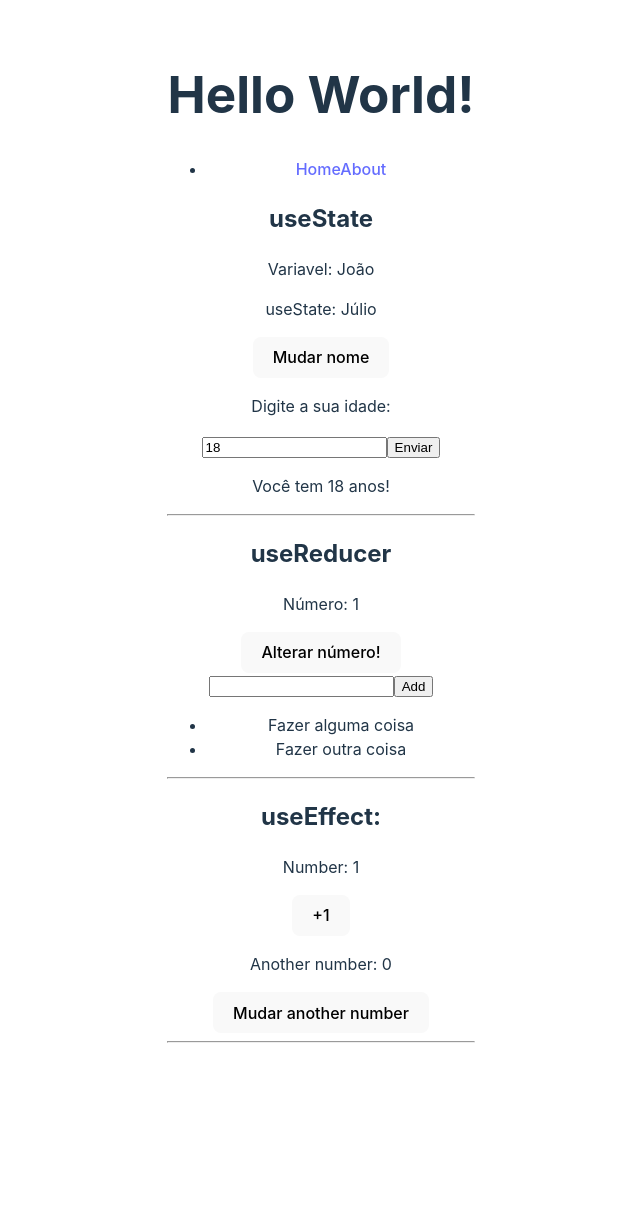
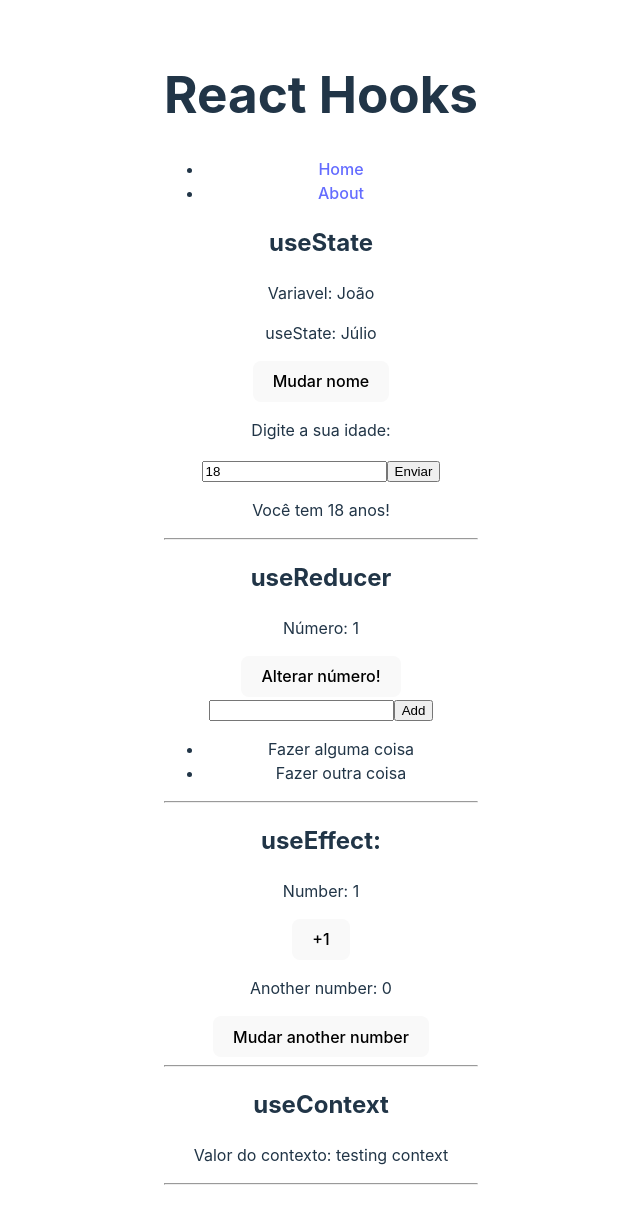
Before and after one commit to MACHADOKING/curso-matheus-battisti, a React (Vite) app in the folder 8 - Hooks - React/Hooks-React/: page / in a window 1280 px wide. Shown: the whole page, without its empty margins (319-959 px from the left). Before the commit the page ends 1083 px from the top, so only its background shows below. Built offline with nearby package versions, Linux system fonts and the light colour scheme.

Commit message:
Feat: useContext

```diff
--- a/8 - Hooks - React/Hooks-React/src/App.jsx
+++ b/8 - Hooks - React/Hooks-React/src/App.jsx
@@ -2,6 +2,8 @@
 import "./App.css";
 // packages
 import { BrowserRouter, Routes, Route, Link } from "react-router-dom";
+// hooks
+import { HookUseContext } from "./components/HookUseContext";
 // pages
 import Home from "./pages/Home/Home";
 import About from "./pages/About/About";
@@ -9,11 +11,15 @@
 function App() {
   return (
     <div className="App">
-      <h1>Hello World!</h1>
+      <HookUseContext>
+        <h1>React Hooks</h1>
+
         <BrowserRouter>
           <ul>
             <li>
               <Link to="/">Home</Link>
+            </li>
+            <li>
               <Link to="/about">About</Link>
             </li>
           </ul>
@@ -22,6 +28,7 @@
             <Route path="/about" element={<About />} />
           </Routes>
         </BrowserRouter>
+      </HookUseContext>
     </div>
   );
 }
--- /dev/null
+++ b/8 - Hooks - React/Hooks-React/src/components/HookUseContext.jsx
@@ -0,0 +1,13 @@
+import { createContext } from "react";
+
+export const SomeContext = createContext();
+
+export const HookUseContext = ({ children }) => {
+  const contextValue = "testing context";
+
+  return (
+    <SomeContext.Provider value={{ contextValue }}>
+      {children}
+    </SomeContext.Provider>
+  );
+};
--- a/8 - Hooks - React/Hooks-React/src/pages/About/About.jsx
+++ b/8 - Hooks - React/Hooks-React/src/pages/About/About.jsx
@@ -1,9 +1,16 @@
 import React from "react";
 
+// useContext
+import { useContext } from "react";
+import { SomeContext } from "../../components/HookUseContext";
+
 const About = () => {
+  const { contextValue } = useContext(SomeContext);
+
   return (
     <div>
       <h1>About</h1>
+      <p>Valor do contexto: {contextValue}</p>
     </div>
   );
 };
--- a/8 - Hooks - React/Hooks-React/src/pages/Home/Home.jsx
+++ b/8 - Hooks - React/Hooks-React/src/pages/Home/Home.jsx
@@ -1,14 +1,24 @@
 import React from "react";
+// useContext
+import { useContext } from "react";
+import { SomeContext } from "../../components/HookUseContext";
+// hooks
 import HookUseState from "../../components/HookUseState";
 import HookUseReducer from "../../components/HookUseReducer";
 import HookUseEffect from "../../components/HookUseEffect";
+import HookUseRef from "../../components/HookUseRef";
 
 const Home = () => {
+  const { contextValue } = useContext(SomeContext);
+
   return (
     <div>
       <HookUseState />
       <HookUseReducer />
       <HookUseEffect />
+      <h2>useContext</h2>
+      <p>Valor do contexto: {contextValue}</p>
+      <hr />
     </div>
   );
 };
```
Lines whose indentation alone changed are shown as unchanged.
